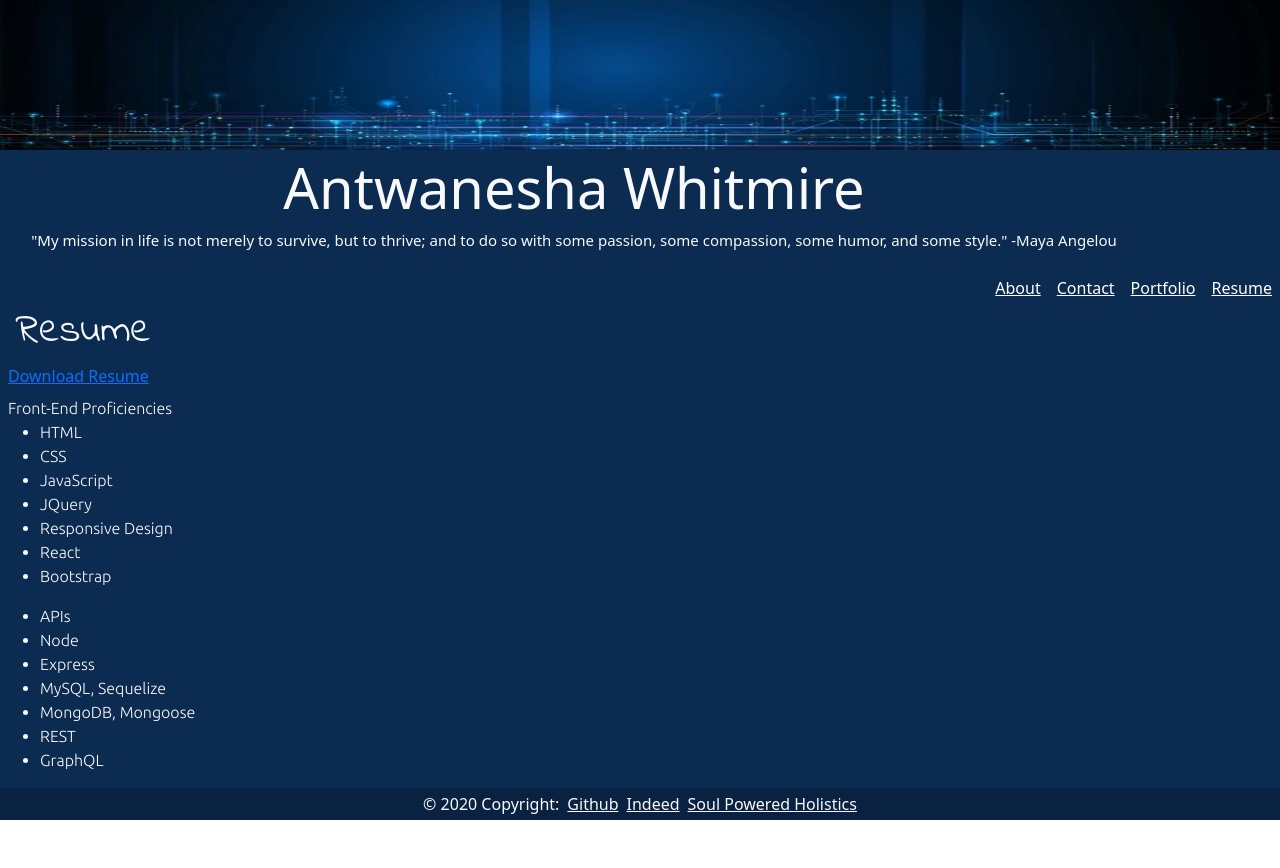
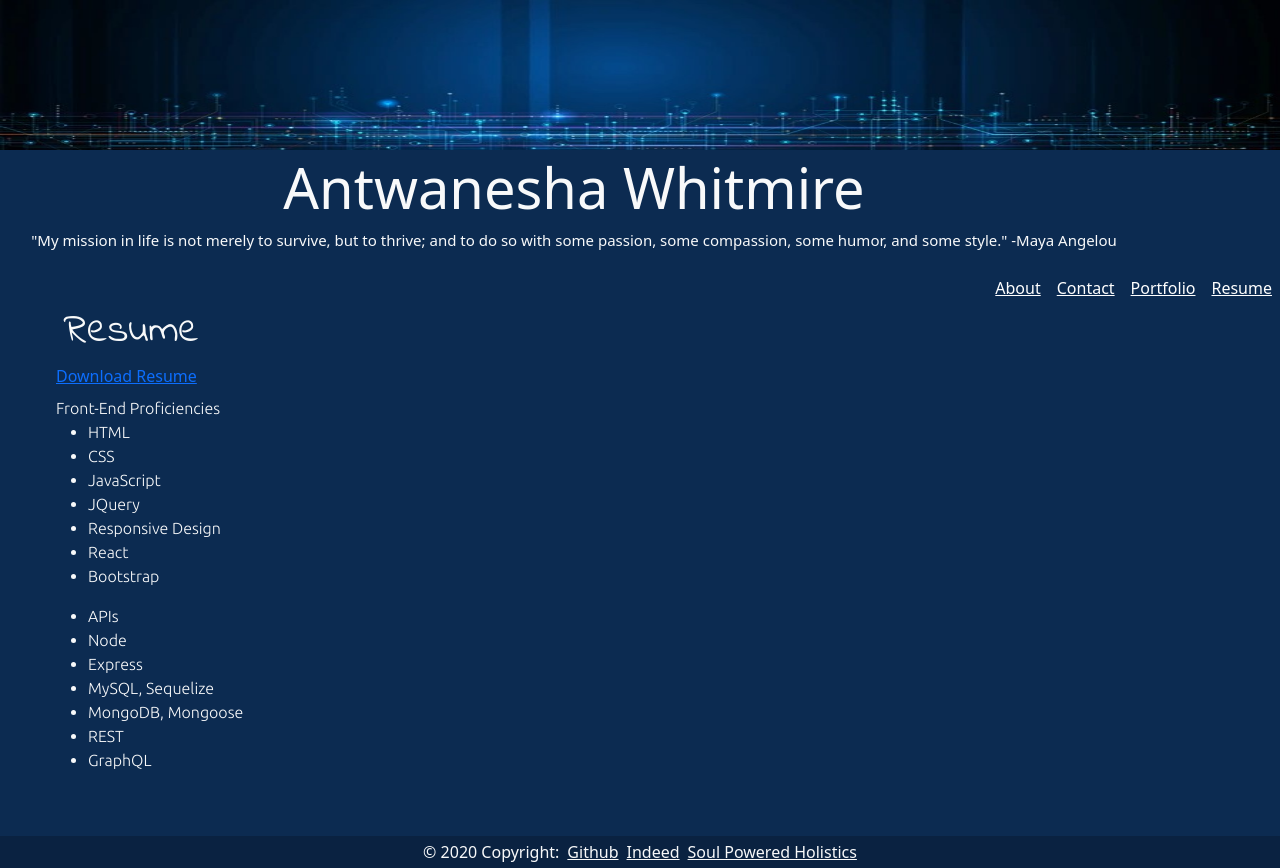
Before and after one commit to Neshawhit/React-Portfolio, a React (Create React App) app in the folder react-portfolio/: page / in a window 1280 px wide. Both pictures are taken after a click on the link "Resume". Before the commit the page ends 820 px from the top, so only its background shows below. Built offline with nearby package versions, Linux system fonts and the light colour scheme; a web font is replaced by a local one.

Commit message:
troubleshooting node

```diff
--- a/react-portfolio/src/components/Footer.js
+++ b/react-portfolio/src/components/Footer.js
@@ -2,7 +2,7 @@ import React from 'react';
 
 export default function Footer() {
     return (
-        <footer className='d-flex align-items-end text-light  justify-content-center text-lg-start ' style={{marginTop: 'auto', backgroundColor:'rgba(0, 0, 0, 0.2)'}}>
+        <footer className='d-flex align-items-end text-light  justify-content-center text-lg-start mt-5' style={{marginTop: 'auto', backgroundColor:'rgba(0, 0, 0, 0.2)'}}>
             <p className='m-1'> © 2020 Copyright:</p>
           <a
         className="github-link m-1 text-light"
--- a/react-portfolio/src/pages/About.js
+++ b/react-portfolio/src/pages/About.js
@@ -10,7 +10,7 @@ const About = props => {
             <h1 className='m-3' style={{ fontFamily: 'Indie Flower' }}>About</h1>
             <div className='row' style={{ marginLeft: '60px' }}>
                 <div className=" col-4"  >
-                    <img src={me} style={{ display: 'flex', borderRadius: '20px', justifyContent: 'start', height: '400px' }} className=" img-fluid img-profile  d-flex justify-content-start rounded-circle mx-auto mb-2 img-fluid img-me rounded mx-auto d-block "
+                    <img src={me} style={{ display: 'flex', borderRadius: '20px', justifyContent: 'start', height: '400px' }} className=" img-fluid img-profile  d-flex justify-content-start rounded-circle mx-auto mb-3 img-fluid img-me rounded mx-auto d-block "
                         alt="img-Antwanesha-Whitmire">
                     </img>
                 </div>
--- a/react-portfolio/src/pages/Resume.js
+++ b/react-portfolio/src/pages/Resume.js
@@ -2,7 +2,7 @@ import React from 'react'
 
 const Resume = () => {
     return (
-        <div>
+        <div className='mx-5'>
             <h1 className='mx-3' style={{ fontFamily: 'Indie Flower' }}>Resume</h1>
             <a
                 className="Resume m-2"
```
Also changed, not shown: 1 other file (tests, documents, lock files or other folders).
